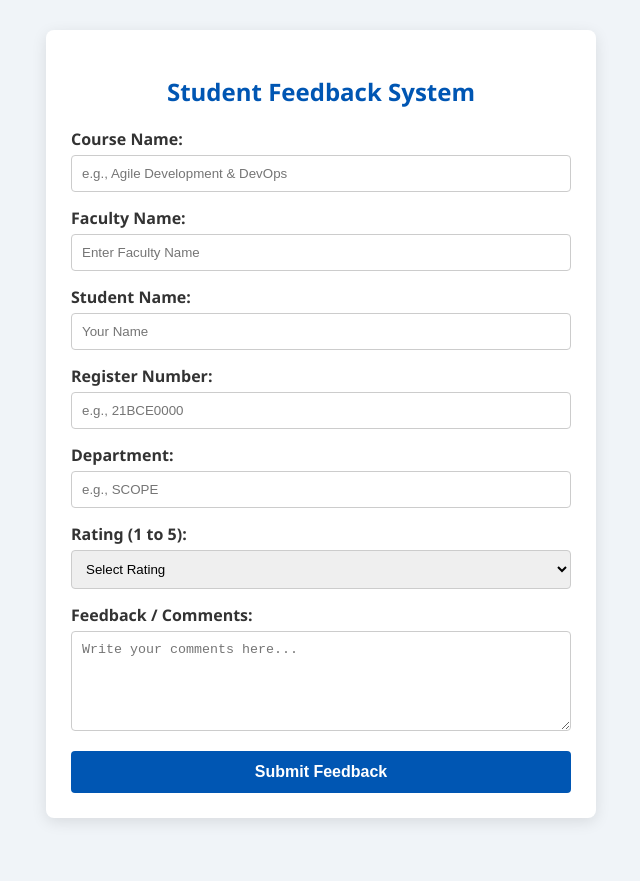
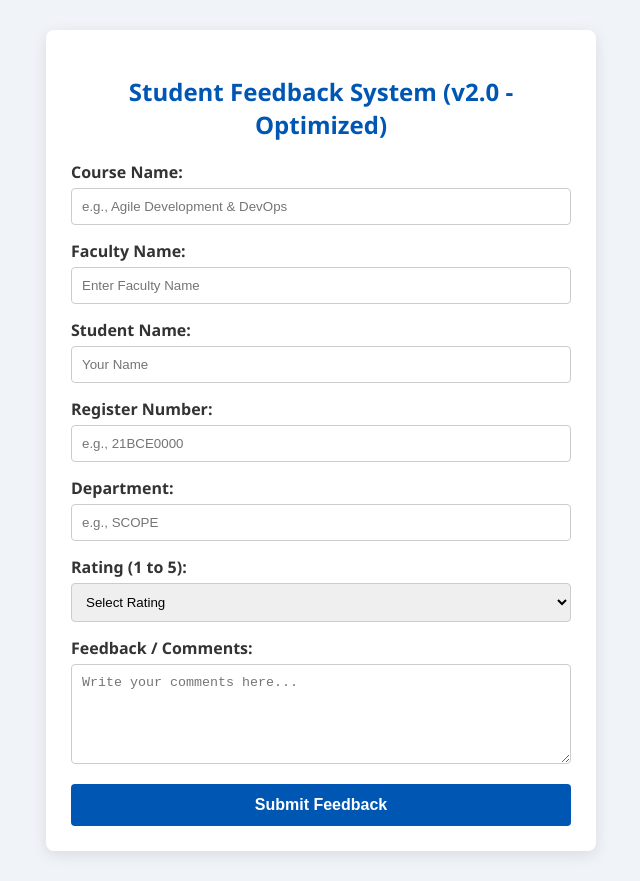
Before and after one commit to Genziitian/lab-assessment-8, a plain HTML site: page qs 2/index.html in a window 1280 px wide. Shown: the whole page, without its empty margins (319-959 px from the left). Before the commit the page ends 848 px from the top, so only its background shows below. Drawn offline with Linux system fonts and the light colour scheme.

Commit message:
Upgrade feedback portal main header layout to v2.0

```diff
--- a/qs 2/index.html
+++ b/qs 2/index.html
@@ -19,7 +19,8 @@
 <body>
 
     <div class="feedback-form">
-        <h2>Student Feedback System</h2>
+        <h2>Student Feedback System (v2.0 - Optimized)</h2>
+
         <form onsubmit="alert('Thank you for your feedback!'); return false;">
             <div class="form-group">
                 <label>Course Name:</label>
```
